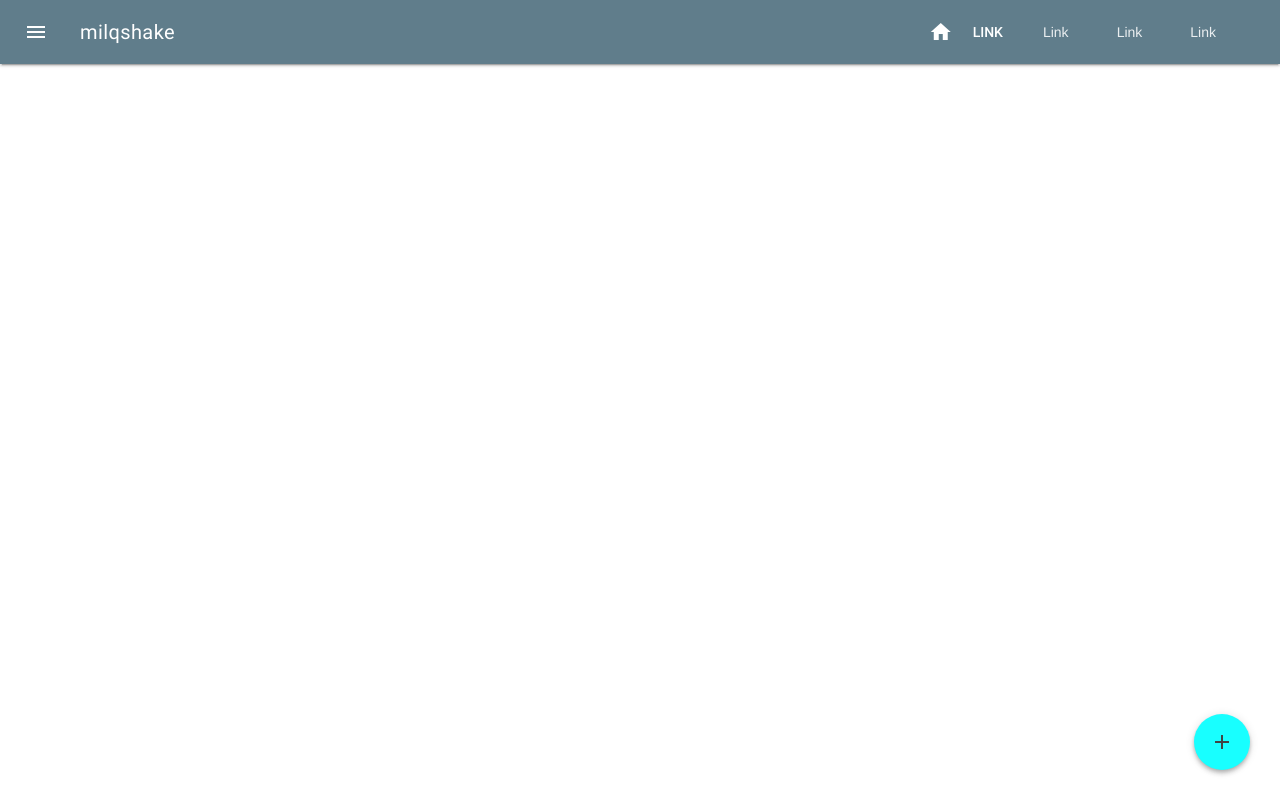
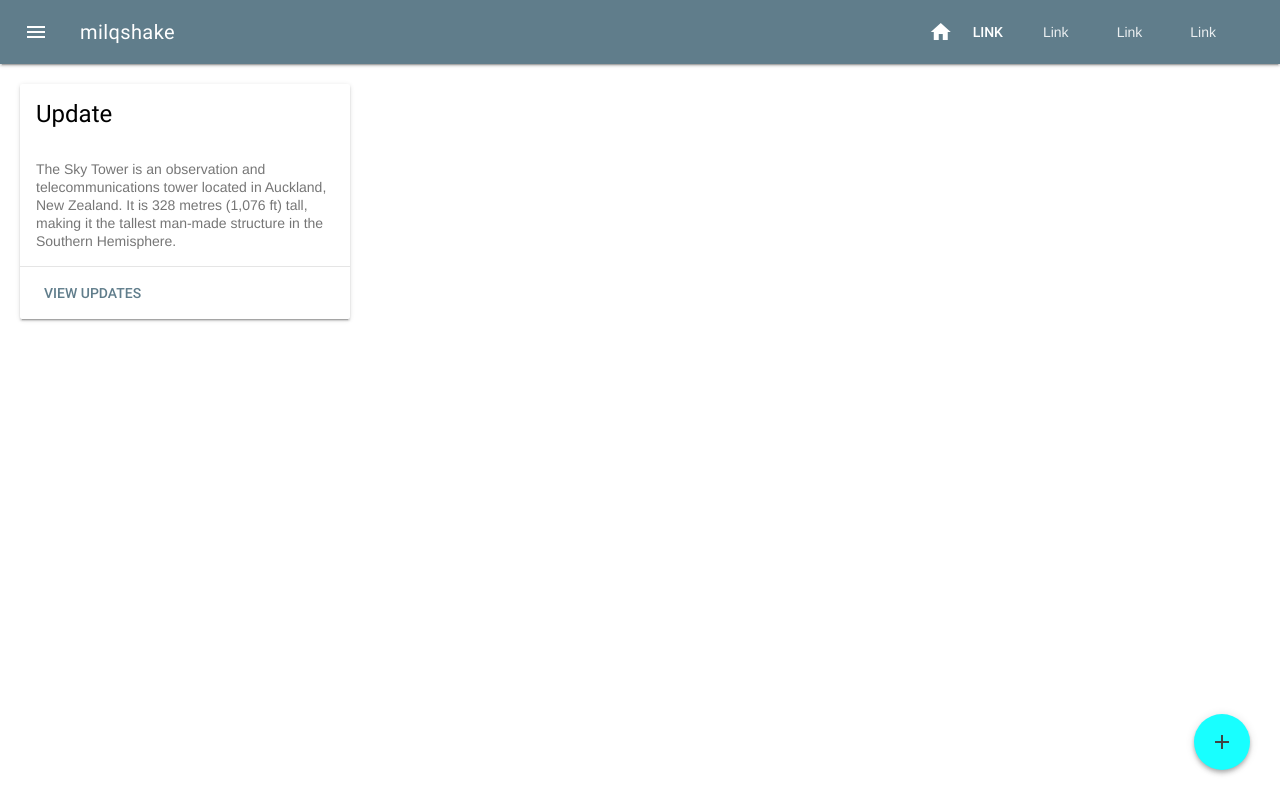
Before and after one commit to daaniiieel/milqshake, a plain HTML site: page index.html in a window 1280 px wide. Drawn offline with Linux system fonts and the light colour scheme.

Commit message:
Added demo card

```diff
--- a/index.html
+++ b/index.html
@@ -41,10 +41,22 @@
     </nav>
   </div>
   <main class="mdl-layout__content">
-    <div class="page-content">
+    <div class="page-content" style="margin: 20px;">
 
       <!-- Your content goes here -->
-
+      <div class="mdl-card mdl-shadow--2dp">
+        <div class="mdl-card__title mdl-card--expand">
+          <h2 class="mdl-card__title-text">Update</h2>
+      </div>
+      <div class="mdl-card__supporting-text">
+        The Sky Tower is an observation and telecommunications tower located in Auckland,
+        New Zealand. It is 328 metres (1,076 ft) tall, making it the tallest man-made structure
+        in the Southern Hemisphere.
+      </div>
+      <div class="mdl-card__actions mdl-card--border">
+        <a class="mdl-button mdl-button--colored mdl-js-button mdl-js-ripple-effect">View Updates</a>
+      </div>
+      </div>
     </div>
   </main>
 </div>
```
